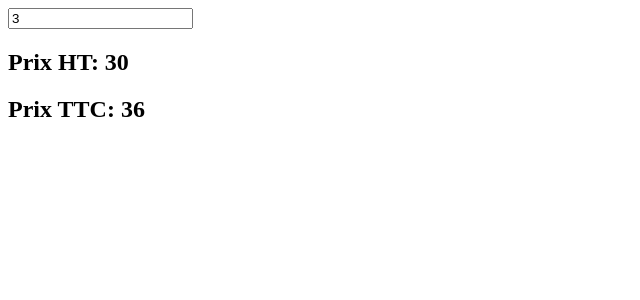
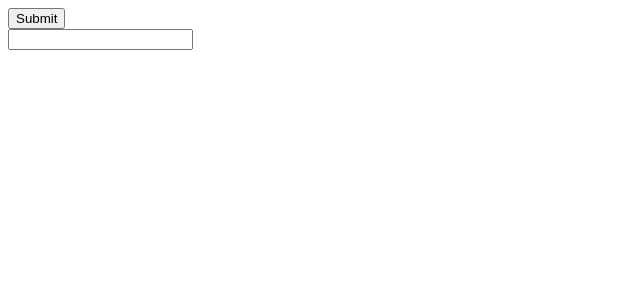
Before and after one commit to Zakaria-zaki/Vue3, a Vue app: page / in a window 1280 px wide. Shown: the top 300 px of the page, without its empty margins (0-640 px from the left). Built offline with nearby package versions, Linux system fonts and the light colour scheme.

Commit message:
Revert "Chapitre 4"

```diff
--- a/src/App.vue
+++ b/src/App.vue
@@ -1,39 +1,20 @@
 <template>
-    <input type="number" v-model="product.quantity" />
-    <h2>Prix HT: {{ prixHT }}</h2>
-    <h2>Prix TTC: {{ prixTTC }}</h2>
+  <form @submit.prevent="submit()">
+  <button>Submit</button>
+  </form>
+
+  <input @keyup.enter="mykeyup()"/>
 </template>
 
 <script setup lang="ts">
-import { computed, reactive, watch, watchEffect } from 'vue';
 
-interface Product {
-    name: string,
-    quantity: number,
-    priceHT: number,
-    nbOfModification: number,
-    dateOfMod?: number
+const submit = () => {
+  console.log('submit')
 }
 
-const product = reactive<Product>({
-    name: 'Book',
-    quantity: 3,
-    priceHT: 10,
-    nbOfModification: 0,
-});
-
-const prixHT = computed(() => product.priceHT * product.quantity)
-const prixTTC = computed(() => product.priceHT * product.quantity * 1.2 )
-
-const unwatch = watch(() => product.quantity, (new1, old) => {
-    product.nbOfModification++;
-    console.log(new1);
-    console.log(old);
-})
-
-watchEffect(() => {
-    product.dateOfMod = Date.now()
-})
+const mykeyup = () => {
+  console.log('mykeyup')
+}
 
 </script>
 
```
